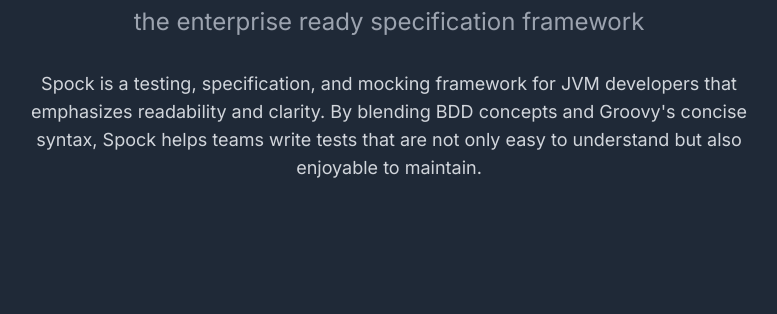
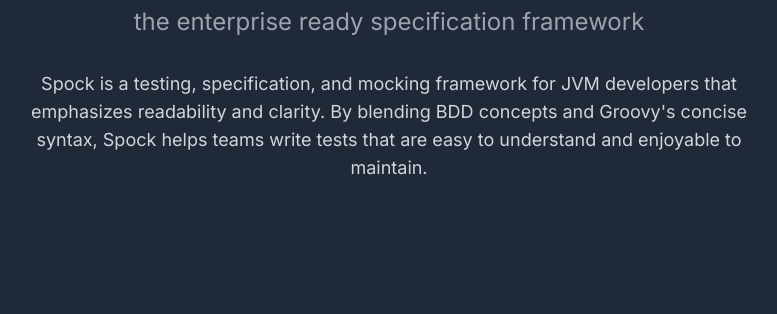
Before and after one commit to spockframework/spockframework.github.io, a plain HTML site: page index.html in a window 1280 px wide. Shown: the part 486-800 px from the top of the page, without its empty margins (251-1028 px from the left). Drawn offline with nearby package versions, Linux system fonts and the light colour scheme.

Commit message:
Polish blurb

```diff
--- a/index.html
+++ b/index.html
@@ -185,7 +185,7 @@
         </p>
         <p class="max-w-3xl mx-auto text-lg text-gray-300 mb-12" data-aos="fade-up" data-aos-delay="200">
             Spock is a testing, specification, and mocking framework for JVM developers that emphasizes readability and clarity.
-            By blending BDD concepts and Groovy's concise syntax, Spock helps teams write tests that are not only easy to understand but also enjoyable to maintain.
+            By blending BDD concepts and Groovy's concise syntax, Spock helps teams write tests that are easy to understand and enjoyable to maintain.
         </p>
     </div>
 </section>
```
